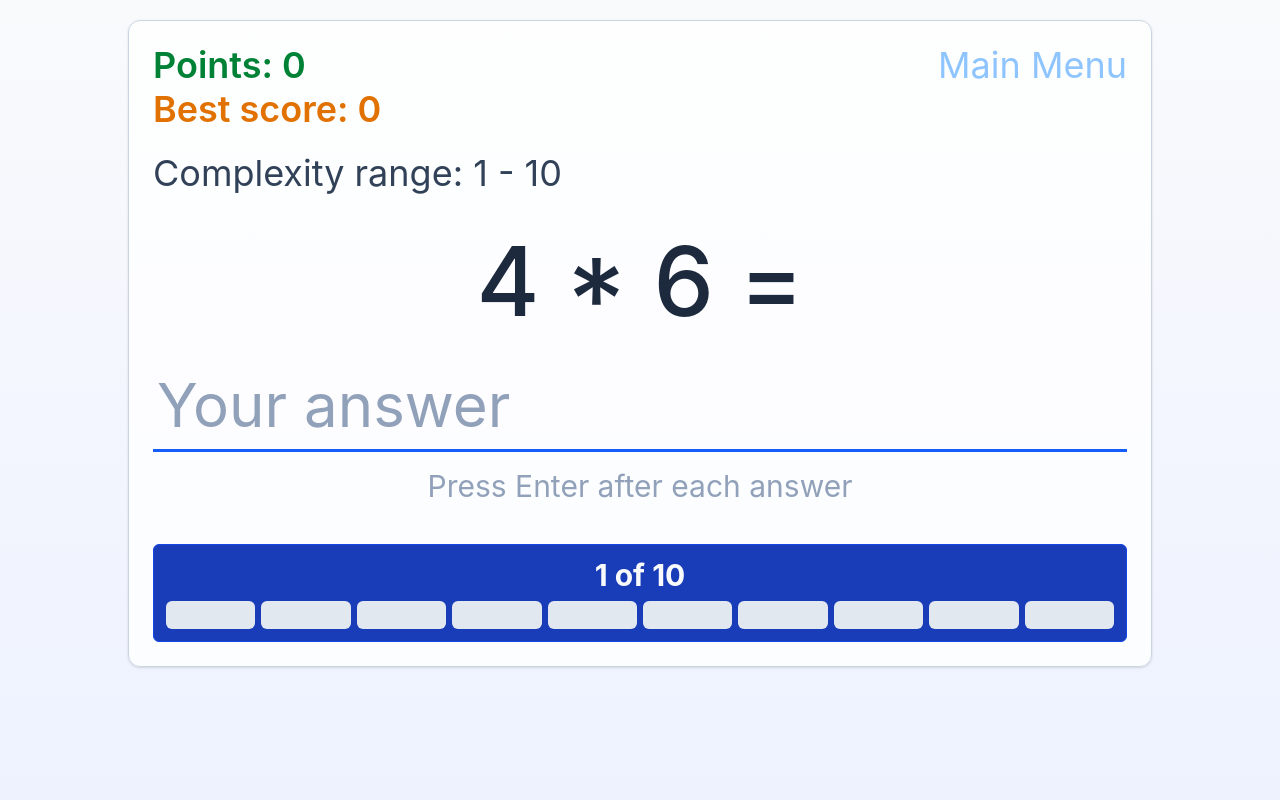
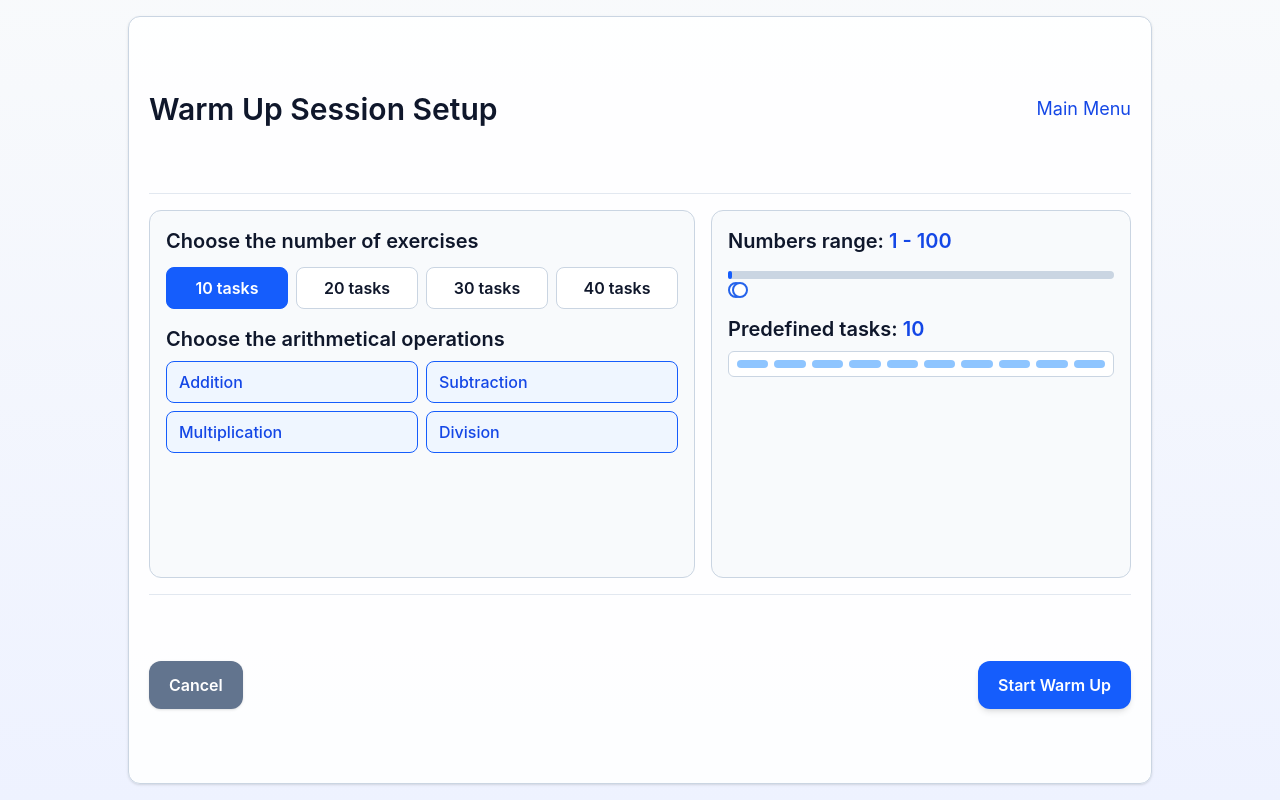
Before and after one commit to MikhailMaidan/mindforge, a Vue app: page /warm-up in a window 1280 px wide. Built offline with nearby package versions, Linux system fonts and the light colour scheme.

Commit message:
fix: fix warm up session

```diff
--- a/src/app/styles/global.scss
+++ b/src/app/styles/global.scss
@@ -2,7 +2,13 @@
 @include meta.load-css('tailwindcss');
 
 @layer base {
+  html,
+  body,
+  #app {
+    @apply h-full;
+  }
+
   body {
-    @apply m-0 min-w-[320px] bg-gradient-to-b from-slate-50 to-indigo-50 font-sans text-slate-900 antialiased;
+    @apply m-0 min-w-[320px] overflow-hidden bg-gradient-to-b from-slate-50 to-indigo-50 font-sans text-slate-900 antialiased;
   }
 }
--- a/src/entities/session/ui/SessionHistoryList.vue
+++ b/src/entities/session/ui/SessionHistoryList.vue
@@ -14,13 +14,13 @@ const scoreClass = (score: number): string => {
 </script>
 
 <template>
-  <section class="rounded-xl border border-slate-400 bg-slate-100">
+  <section class="flex h-full flex-col rounded-xl border border-slate-400 bg-slate-100">
     <h3 class="border-b border-slate-400 p-3 text-center text-2xl font-semibold">{{ title }}</h3>
     <ul class="list-none p-0">
       <li
         v-for="item in items"
         :key="item.id"
-        class="flex items-center justify-between gap-3 border-b border-slate-400 px-3 py-2 last:border-b-0"
+        class="flex items-center justify-between gap-2 border-b border-slate-400 px-3 py-1.5 last:border-b-0"
       >
         <div>
           <p class="m-0 text-sm text-slate-700">{{ item.date }}</p>
--- a/src/features/warm-up-session/model/useWarmUpSession.ts
+++ b/src/features/warm-up-session/model/useWarmUpSession.ts
@@ -8,33 +8,38 @@ interface WarmUpTask {
   right: number
   operation: Operation
   answer: number
-  level: number
 }
 
-const TOTAL_TASKS = 10
-const MAX_LEVEL = 10
-const BEST_SCORE_KEY = 'mindforge:warmup:best-score'
+export interface WarmUpConfig {
+  totalTasks: number
+  enabledOperations: Operation[]
+  minNumber: number
+  maxNumber: number
+}
+
+const DEFAULT_CONFIG: WarmUpConfig = {
+  totalTasks: 10,
+  enabledOperations: ['+', '-', '*', '/'],
+  minNumber: 1,
+  maxNumber: 100,
+}
 
 const randomInt = (min: number, max: number): number => {
   return Math.floor(Math.random() * (max - min + 1)) + min
 }
 
-const levelRange = (level: number): { min: number; max: number } => {
-  return {
-    min: Math.max(1, (level - 1) * 10),
-    max: level * 10,
-  }
-}
+const clamp = (value: number, min: number, max: number): number => Math.min(max, Math.max(min, value))
 
-const buildTask = (level: number): WarmUpTask => {
-  const { min, max } = levelRange(level)
-  const operationPool: Operation[] = ['+', '-', '*', '/']
+const buildTask = (config: WarmUpConfig): WarmUpTask => {
+  const min = Math.min(config.minNumber, config.maxNumber)
+  const max = Math.max(config.minNumber, config.maxNumber)
+  const operationPool = config.enabledOperations.length > 0 ? config.enabledOperations : DEFAULT_CONFIG.enabledOperations
   const operation = operationPool[randomInt(0, operationPool.length - 1)] ?? '+'
 
   if (operation === '+') {
     const left = randomInt(min, max)
     const right = randomInt(min, max)
-    return { left, right, operation, answer: left + right, level }
+    return { left, right, operation, answer: left + right }
   }
 
   if (operation === '-') {
@@ -42,51 +47,76 @@ const buildTask = (level: number): WarmUpTask => {
     const b = randomInt(min, max)
     const left = Math.max(a, b)
     const right = Math.min(a, b)
-    return { left, right, operation, answer: left - right, level }
+    return { left, right, operation, answer: left - right }
   }
 
   if (operation === '*') {
     const left = randomInt(min, max)
     const right = randomInt(min, max)
-    return { left, right, operation, answer: left * right, level }
+    return { left, right, operation, answer: left * right }
   }
 
-  const right = Math.max(1, randomInt(min, max))
-  const quotient = randomInt(min, max)
-  const left = right * quotient
-  return { left, right, operation, answer: quotient, level }
-}
+  const left = randomInt(min, max)
+  const divisors: number[] = []
 
-const getInitialBestScore = (): number => {
-  if (typeof window === 'undefined') return 0
-  const raw = window.localStorage.getItem(BEST_SCORE_KEY)
-  const parsed = raw ? Number(raw) : 0
-  return Number.isFinite(parsed) ? parsed : 0
+  for (let i = 1; i * i <= left; i += 1) {
+    if (left % i !== 0) continue
+    const pair = left / i
+    if (i >= min && i <= max) divisors.push(i)
+    if (pair >= min && pair <= max && pair !== i) divisors.push(pair)
+  }
+
+  if (divisors.length === 0) {
+    return { left, right: left, operation, answer: 1 }
+  }
+
+  const right = divisors[randomInt(0, divisors.length - 1)] ?? left
+  return { left, right, operation, answer: left / right }
 }
 
 export const useWarmUpSession = () => {
+  const started = ref(false)
+  const activeConfig = ref<WarmUpConfig>(DEFAULT_CONFIG)
   const currentTaskIndex = ref(0)
-  const currentLevel = ref(1)
-  const points = ref(0)
-  const bestScore = ref(getInitialBestScore())
+  const totalTasks = ref(DEFAULT_CONFIG.totalTasks)
   const answerInput = ref('')
-  const results = ref<TaskResult[]>(Array.from({ length: TOTAL_TASKS }, () => 'pending'))
-  const currentTask = ref<WarmUpTask>(buildTask(currentLevel.value))
+  const results = ref<TaskResult[]>(Array.from({ length: DEFAULT_CONFIG.totalTasks }, () => 'pending'))
+  const currentTask = ref<WarmUpTask>(buildTask(DEFAULT_CONFIG))
+  const lastAnswerStatus = ref<TaskResult | null>(null)
 
-  const sessionFinished = computed(() => currentTaskIndex.value >= TOTAL_TASKS)
+  const sessionFinished = computed(() => started.value && currentTaskIndex.value >= totalTasks.value)
   const solvedTasks = computed(() => currentTaskIndex.value)
-  const currentRangeLabel = computed(() => {
-    const { min, max } = levelRange(currentLevel.value)
-    return `${min} - ${max}`
-  })
+  const correctAnswers = computed(() => results.value.filter((item) => item === 'correct').length)
+  const wrongAnswers = computed(() => results.value.filter((item) => item === 'wrong').length)
+  const currentRangeLabel = computed(
+    () => `${activeConfig.value.minNumber} - ${activeConfig.value.maxNumber}`,
+  )
 
-  const persistBestScore = () => {
-    if (typeof window === 'undefined') return
-    window.localStorage.setItem(BEST_SCORE_KEY, String(bestScore.value))
+  const startSession = (config: WarmUpConfig) => {
+    const normalizedMin = clamp(Math.floor(config.minNumber), 1, 10000)
+    const normalizedMax = clamp(Math.floor(config.maxNumber), normalizedMin, 10000)
+    const normalizedTotalTasks = clamp(Math.floor(config.totalTasks), 1, 100)
+    const normalizedOperations =
+      config.enabledOperations.length > 0 ? config.enabledOperations : DEFAULT_CONFIG.enabledOperations
+
+    activeConfig.value = {
+      totalTasks: normalizedTotalTasks,
+      enabledOperations: normalizedOperations,
+      minNumber: normalizedMin,
+      maxNumber: normalizedMax,
+    }
+    totalTasks.value = normalizedTotalTasks
+    currentTaskIndex.value = 0
+    answerInput.value = ''
+    lastAnswerStatus.value = null
+    results.value = Array.from({ length: normalizedTotalTasks }, () => 'pending')
+    currentTask.value = buildTask(activeConfig.value)
+    started.value = true
   }
 
   const submitAnswer = () => {
-    if (sessionFinished.value) return
+    if (!started.value || sessionFinished.value) return
+
     const normalizedInput = answerInput.value.trim().replace(',', '.')
     if (!normalizedInput) return
 
@@ -97,49 +127,44 @@ export const useWarmUpSession = () => {
     const isCorrect = Math.abs(candidate - task.answer) < 0.000001
     const result: TaskResult = isCorrect ? 'correct' : 'wrong'
     results.value[currentTaskIndex.value] = result
-
-    if (isCorrect) {
-      points.value += currentLevel.value * 10
-      currentLevel.value = Math.min(MAX_LEVEL, currentLevel.value + 1)
-    } else {
-      currentLevel.value = Math.max(1, currentLevel.value - 1)
-    }
+    lastAnswerStatus.value = result
 
     currentTaskIndex.value += 1
     answerInput.value = ''
 
-    if (currentTaskIndex.value < TOTAL_TASKS) {
-      currentTask.value = buildTask(currentLevel.value)
-      return
-    }
-
-    if (points.value > bestScore.value) {
-      bestScore.value = points.value
-      persistBestScore()
+    if (currentTaskIndex.value < totalTasks.value) {
+      currentTask.value = buildTask(activeConfig.value)
     }
   }
 
   const restartSession = () => {
+    startSession(activeConfig.value)
+  }
+
+  const resetToSetup = () => {
+    started.value = false
     currentTaskIndex.value = 0
-    currentLevel.value = 1
-    points.value = 0
     answerInput.value = ''
-    results.value = Array.from({ length: TOTAL_TASKS }, () => 'pending')
-    currentTask.value = buildTask(currentLevel.value)
+    lastAnswerStatus.value = null
+    results.value = Array.from({ length: totalTasks.value }, () => 'pending')
   }
 
   return {
-    TOTAL_TASKS,
     answerInput,
-    bestScore,
+    correctAnswers,
     currentRangeLabel,
     currentTask,
     currentTaskIndex,
-    points,
+    lastAnswerStatus,
+    resetToSetup,
+    restartSession,
     results,
+    wrongAnswers,
+    solvedTasks,
+    startSession,
+    started,
     sessionFinished,
-    solvedTasks,
-    restartSession,
     submitAnswer,
+    totalTasks,
   }
 }
--- a/src/features/warm-up-session/ui/WarmUpSession.vue
+++ b/src/features/warm-up-session/ui/WarmUpSession.vue
@@ -1,30 +1,76 @@
 <script setup lang="ts">
-import { nextTick, ref, watch } from 'vue'
+import { computed, nextTick, reactive, ref, watch } from 'vue'
 import { RouterLink } from 'vue-router'
 import { routes } from '~shared/config/routes'
 import BaseButton from '~shared/ui/BaseButton.vue'
 import { useWarmUpSession } from '../model/useWarmUpSession'
 
 const {
-  TOTAL_TASKS,
   answerInput,
-  bestScore,
+  correctAnswers,
   currentRangeLabel,
   currentTask,
   currentTaskIndex,
-  points,
+  lastAnswerStatus,
+  resetToSetup,
   results,
+  wrongAnswers,
+  startSession,
+  started,
   sessionFinished,
   solvedTasks,
   restartSession,
   submitAnswer,
+  totalTasks,
 } = useWarmUpSession()
 
+const TASK_PRESETS = [10, 20, 30, 40]
+const operationOptions = [
+  { id: '+', label: 'Addition' },
+  { id: '-', label: 'Subtraction' },
+  { id: '*', label: 'Multiplication' },
+  { id: '/', label: 'Division' },
+] as const
+
+const setupState = reactive({
+  totalTasks: 10,
+  minNumber: 1,
+  maxNumber: 100,
+  operations: {
+    '+': true,
+    '-': true,
+    '*': true,
+    '/': true,
+  } as Record<'+' | '-' | '*' | '/', boolean>,
+})
+
 const inputRef = ref<HTMLInputElement | null>(null)
+const minRange = 1
+const maxRange = 10000
+
+const selectedOperations = computed(() =>
+  operationOptions
+    .filter((option) => setupState.operations[option.id])
+    .map((option) => option.id),
+)
+
+const canStartSession = computed(() => selectedOperations.value.length > 0)
+
+const minSliderPercent = computed(() => ((setupState.minNumber - minRange) * 100) / (maxRange - minRange))
+const maxSliderPercent = computed(() => ((setupState.maxNumber - minRange) * 100) / (maxRange - minRange))
+
+const progressPreviewCount = computed(() => Math.min(setupState.totalTasks, 20))
+const progressPreviewGridStyle = computed(() => ({
+  gridTemplateColumns: `repeat(${progressPreviewCount.value}, minmax(0, 1fr))`,
+}))
+const progressGridStyle = computed(() => ({
+  gridTemplateColumns: `repeat(${Math.min(totalTasks.value, 20)}, minmax(0, 1fr))`,
+}))
 
 watch(
-  currentTaskIndex,
+  [started, currentTaskIndex],
   async () => {
+    if (!started.value || sessionFinished.value) return
     await nextTick()
     inputRef.value?.focus()
   },
@@ -36,64 +82,234 @@ const progressClass = (status: 'pending' | 'correct' | 'wrong'): string => {
   if (status === 'wrong') return 'bg-red-600'
   return 'bg-slate-200'
 }
+
+const onMinNumberInput = (event: Event) => {
+  const value = Number((event.target as HTMLInputElement).value)
+  setupState.minNumber = Math.min(value, setupState.maxNumber)
+}
+
+const onMaxNumberInput = (event: Event) => {
+  const value = Number((event.target as HTMLInputElement).value)
+  setupState.maxNumber = Math.max(value, setupState.minNumber)
+}
+
+const toggleOperation = (operation: '+' | '-' | '*' | '/') => {
+  setupState.operations[operation] = !setupState.operations[operation]
+}
+
+const launchSession = () => {
+  if (!canStartSession.value) return
+
+  startSession({
+    totalTasks: setupState.totalTasks,
+    enabledOperations: selectedOperations.value,
+    minNumber: setupState.minNumber,
+    maxNumber: setupState.maxNumber,
+  })
+}
 </script>
 
 <template>
-  <section class="mx-auto max-w-5xl rounded-xl border border-slate-300 bg-white/80 p-6 shadow-sm">
-    <header class="flex flex-wrap items-start justify-between gap-4">
+  <section class="mx-auto grid h-full w-full max-w-5xl rounded-xl border border-slate-300 bg-white/90 p-4 shadow-sm md:p-5">
+    <template v-if="!started">
+      <header class="flex items-center justify-between gap-4 border-b border-slate-200 pb-3">
+        <h1 class="m-0 text-2xl font-semibold text-slate-900 md:text-3xl">Warm Up Session Setup</h1>
+        <RouterLink :to="routes.dashboard" class="text-base text-blue-700 no-underline hover:underline md:text-lg">
+          Main Menu
+        </RouterLink>
+      </header>
+
+      <div class="mt-4 grid gap-4 lg:grid-cols-[1.3fr_1fr]">
+        <div class="rounded-xl border border-slate-300 bg-slate-50 p-4">
+          <p class="m-0 text-lg font-semibold text-slate-900 md:text-xl">Choose the number of exercises</p>
+          <div class="mt-3 grid grid-cols-2 gap-2 md:grid-cols-4">
+            <button
+              v-for="preset in TASK_PRESETS"
+              :key="preset"
+              class="rounded-lg border px-3 py-2 text-base font-semibold"
+              :class="setupState.totalTasks === preset ? 'border-blue-600 bg-blue-600 text-white' : 'border-slate-300 bg-white text-slate-900'"
+              type="button"
+              @click="setupState.totalTasks = preset"
+            >
+              {{ preset }} tasks
+            </button>
+          </div>
+
+          <p class="mb-0 mt-4 text-lg font-semibold text-slate-900 md:text-xl">Choose the arithmetical operations</p>
+          <div class="mt-2 grid grid-cols-1 gap-2 md:grid-cols-2">
+            <button
+              v-for="option in operationOptions"
+              :key="option.id"
+              class="rounded-lg border px-3 py-2 text-left text-base font-medium"
+              :class="setupState.operations[option.id] ? 'border-blue-600 bg-blue-50 text-blue-700' : 'border-slate-300 bg-white text-slate-500'"
+              type="button"
+              @click="toggleOperation(option.id)"
+            >
+              {{ option.label }}
+            </button>
+          </div>
+          <p v-if="!canStartSession" class="mb-0 mt-2 text-sm text-red-600">Select at least one operation.</p>
+        </div>
+
+        <div class="rounded-xl border border-slate-300 bg-slate-50 p-4">
+          <p class="m-0 text-lg font-semibold text-slate-900 md:text-xl">
+            Numbers range: <span class="text-blue-700">{{ setupState.minNumber }} - {{ setupState.maxNumber }}</span>
+          </p>
+          <div class="mt-4">
+            <div class="relative h-2 rounded bg-slate-300">
+              <div
+                class="absolute h-2 rounded bg-blue-600"
+                :style="{ left: `${minSliderPercent}%`, width: `${maxSliderPercent - minSliderPercent}%` }"
+              />
+            </div>
+            <div class="relative mt-[-8px] h-6">
+              <input
+                class="range-thumb absolute h-6 w-full appearance-none bg-transparent"
+                type="range"
+                :min="minRange"
+                :max="maxRange"
+                :value="setupState.minNumber"
+                @input="onMinNumberInput"
+              />
+              <input
+                class="range-thumb absolute h-6 w-full appearance-none bg-transparent"
+                type="range"
+                :min="minRange"
+                :max="maxRange"
+                :value="setupState.maxNumber"
+                @input="onMaxNumberInput"
+              />
+            </div>
+          </div>
+
+          <p class="mb-0 mt-5 text-lg font-semibold text-slate-900 md:text-xl">
+            Predefined tasks: <span class="text-blue-700">{{ setupState.totalTasks }}</span>
+          </p>
+          <div class="mt-2 rounded-md border border-slate-300 bg-white p-2">
+            <div class="grid gap-1.5" :style="progressPreviewGridStyle">
+              <span v-for="index in progressPreviewCount" :key="index" class="h-2 rounded bg-blue-300" />
+            </div>
+          </div>
+        </div>
+      </div>
+
+      <footer class="mt-4 flex flex-wrap items-center justify-between gap-3 border-t border-slate-200 pt-3">
+        <RouterLink
+          :to="routes.dashboard"
+          class="inline-flex items-center justify-center rounded-xl bg-slate-500 px-5 py-3 text-base font-semibold text-white no-underline shadow-sm transition hover:brightness-110"
+        >
+          Cancel
+        </RouterLink>
+        <BaseButton :disabled="!canStartSession" @click="launchSession">Start Warm Up</BaseButton>
+      </footer>
+    </template>
+
+    <template v-else>
+      <header class="flex flex-wrap items-start justify-between gap-4 border-b border-slate-200 pb-3">
         <div>
-        <p class="m-0 text-2xl font-semibold text-green-700 md:text-4xl">Points: {{ points }}</p>
-        <p class="mt-1 text-2xl font-semibold text-amber-600 md:text-4xl">Best score: {{ bestScore }}</p>
+          <p class="m-0 text-lg text-slate-700 md:text-xl">Numbers range: {{ currentRangeLabel }}</p>
         </div>
-      <RouterLink :to="routes.dashboard" class="text-2xl text-blue-300 no-underline md:text-4xl">Main Menu</RouterLink>
+        <RouterLink :to="routes.dashboard" class="text-base text-blue-700 no-underline hover:underline md:text-lg">
+          Main Menu
+        </RouterLink>
       </header>
 
       <template v-if="!sessionFinished">
-      <p class="mt-6 text-2xl text-slate-700 md:text-4xl">Complexity range: {{ currentRangeLabel }}</p>
-      <div class="mt-10 text-center text-6xl font-medium text-slate-800 md:text-8xl">
+        <div class="mt-4 grid grow grid-rows-[1fr_auto_auto_auto]">
+          <div class="grid place-items-center text-center text-4xl font-medium text-slate-800 md:text-6xl">
             {{ currentTask.left }} {{ currentTask.operation }} {{ currentTask.right }} =
           </div>
 
           <input
             ref="inputRef"
             v-model="answerInput"
-        class="mt-8 w-full border-0 border-b-[3px] border-blue-600 bg-transparent px-1 py-2 text-5xl text-slate-900 outline-none placeholder:text-slate-400 md:text-6xl"
+            class="mt-2 w-full border-0 border-b-[3px] border-blue-600 bg-transparent px-1 py-2 text-3xl text-slate-900 outline-none placeholder:text-slate-400 md:text-5xl"
             type="text"
             inputmode="numeric"
             placeholder="Your answer"
             @keyup.enter="submitAnswer"
           />
-      <p class="mt-4 text-center text-xl text-slate-400 md:text-3xl">Press Enter after each answer</p>
+          <p class="mt-3 text-center text-base text-slate-500 md:text-lg">Press Enter after each answer</p>
+          <p
+            class="mt-1 text-center text-base font-semibold md:text-lg"
+            :class="lastAnswerStatus === 'correct' ? 'text-green-700' : lastAnswerStatus === 'wrong' ? 'text-red-700' : 'text-slate-500'"
+          >
+            {{
+              lastAnswerStatus === 'correct'
+                ? 'Correct'
+                : lastAnswerStatus === 'wrong'
+                  ? 'Incorrect'
+                  : 'Answer and press Enter'
+            }}
+          </p>
+        </div>
       </template>
 
       <template v-else>
-      <div class="mt-8 text-center">
-        <h2 class="m-0 text-5xl font-bold text-slate-900">Warm Up Complete</h2>
-        <p class="mt-2 text-3xl text-slate-700">Solved: {{ solvedTasks }} / {{ TOTAL_TASKS }}</p>
-        <p class="mt-2 text-3xl text-slate-700">Total points: {{ points }}</p>
+        <div class="grid grow place-items-center text-center">
+          <div>
+            <h2 class="m-0 text-3xl font-bold text-slate-900 md:text-4xl">Warm Up Complete</h2>
+            <p class="mt-2 text-xl text-slate-700">Solved: {{ solvedTasks }} / {{ totalTasks }}</p>
+            <p class="mt-1 text-xl text-slate-700">Correct: {{ correctAnswers }}, Wrong: {{ wrongAnswers }}</p>
           </div>
-      <div class="mt-6 flex flex-wrap justify-center gap-3">
+        </div>
+        <div class="mt-4 flex flex-wrap justify-center gap-3">
           <BaseButton @click="restartSession">Try Again</BaseButton>
+          <BaseButton @click="resetToSetup">Change Settings</BaseButton>
           <RouterLink
             :to="routes.dashboard"
-          class="inline-flex items-center justify-center rounded-xl bg-blue-600 px-5 py-2.5 text-sm font-semibold text-white no-underline shadow-md transition hover:brightness-110"
+            class="inline-flex items-center justify-center rounded-xl bg-blue-600 px-5 py-3 text-base font-semibold text-white no-underline shadow-md transition hover:brightness-110"
           >
             Go To Main Menu
           </RouterLink>
         </div>
       </template>
 
-    <footer class="mt-10 rounded-md border border-blue-700 bg-blue-800 p-3">
-      <p class="m-0 text-center text-2xl font-bold text-slate-50 md:text-3xl">
-        {{ Math.min(currentTaskIndex + 1, TOTAL_TASKS) }} of {{ TOTAL_TASKS }}
+      <footer class="mt-4 rounded-md border border-blue-700 bg-blue-800 p-3">
+        <p class="m-0 text-center text-xl font-bold text-slate-50 md:text-2xl">
+          {{ Math.min(currentTaskIndex + 1, totalTasks) }} of {{ totalTasks }}
         </p>
-      <div class="mt-2 grid grid-cols-10 gap-1.5">
+        <div class="mt-2 grid gap-1.5" :style="progressGridStyle">
           <span
-          v-for="(result, index) in results"
+            v-for="(result, index) in results.slice(0, Math.min(totalTasks, 20))"
             :key="index"
-          :class="['h-7 rounded-md', progressClass(result)]"
+            :class="['h-6 rounded-md', progressClass(result)]"
           />
         </div>
       </footer>
+    </template>
   </section>
 </template>
+
+<style scoped>
+.range-thumb::-webkit-slider-thumb {
+  -webkit-appearance: none;
+  pointer-events: auto;
+  height: 16px;
+  width: 16px;
+  border-radius: 9999px;
+  border: 2px solid #2563eb;
+  background: #ffffff;
+  cursor: pointer;
+}
+
+.range-thumb::-moz-range-thumb {
+  pointer-events: auto;
+  height: 16px;
+  width: 16px;
+  border-radius: 9999px;
+  border: 2px solid #2563eb;
+  background: #ffffff;
+  cursor: pointer;
+}
+
+.range-thumb::-webkit-slider-runnable-track {
+  height: 2px;
+  background: transparent;
+}
+
+.range-thumb::-moz-range-track {
+  height: 2px;
+  background: transparent;
+}
+</style>
--- a/src/pages/dashboard/ui/DashboardPage.vue
+++ b/src/pages/dashboard/ui/DashboardPage.vue
@@ -15,9 +15,9 @@ const openCustomizePanel = () => {
 </script>
 
 <template>
-  <main class="grid min-h-screen grid-cols-1 xl:grid-cols-[minmax(280px,360px)_1fr]">
+  <main class="grid box-border h-screen grid-cols-1 overflow-hidden xl:grid-cols-[minmax(260px,320px)_1fr]">
     <SidebarWidget />
-    <section class="grid content-start gap-4 p-5 md:p-6">
+    <section class="grid h-full min-h-0 content-start gap-3 overflow-hidden p-4 md:p-5">
       <TopActionsWidget />
       <TrainingOverviewWidget :history="mockSessionHistory" @customize="openCustomizePanel" />
       <QuickTrainingChallengeWidget v-if="showQuickTrainingOptions" />
--- a/src/pages/warm-up/ui/WarmUpPage.vue
+++ b/src/pages/warm-up/ui/WarmUpPage.vue
@@ -3,7 +3,7 @@ import { WarmUpSession } from '~features/warm-up-session'
 </script>
 
 <template>
-  <main class="min-h-screen px-3 py-5">
+  <main class="box-border h-screen overflow-hidden px-3 py-3 md:px-4 md:py-4">
     <WarmUpSession />
   </main>
 </template>
--- a/src/shared/ui/BaseButton.vue
+++ b/src/shared/ui/BaseButton.vue
@@ -5,10 +5,12 @@ const props = withDefaults(
   defineProps<{
     variant?: 'primary' | 'danger'
     fullWidth?: boolean
+    disabled?: boolean
   }>(),
   {
     variant: 'primary',
     fullWidth: false,
+    disabled: false,
   },
 )
 
@@ -19,7 +21,7 @@ const buttonClass = computed(() => {
       : 'bg-blue-600 focus:ring-blue-500'
 
   return [
-    'inline-flex items-center justify-center rounded-xl px-5 py-2.5 text-sm font-semibold text-white shadow-md transition hover:brightness-110 focus:outline-none focus:ring-2 focus:ring-offset-2',
+    'inline-flex min-h-12 items-center justify-center rounded-xl px-5 py-3 text-base font-semibold text-white shadow-md transition hover:brightness-110 focus:outline-none focus:ring-2 focus:ring-offset-2 disabled:cursor-not-allowed disabled:opacity-50 disabled:hover:brightness-100',
     variantClass,
     props.fullWidth ? 'w-full' : '',
   ]
@@ -27,7 +29,7 @@ const buttonClass = computed(() => {
 </script>
 
 <template>
-  <button :class="buttonClass">
+  <button :class="buttonClass" :disabled="props.disabled">
     <slot />
   </button>
 </template>
```
Also changed, not shown: src/features/training-config/ui/TrainingConfigurator.vue (+5 -5 lines), src/widgets/sidebar/ui/SidebarWidget.vue (+9 -9 lines), src/widgets/training-overview/ui/TrainingOverviewWidget.vue (+4 -4 lines). Lines whose indentation alone changed are shown as unchanged.
